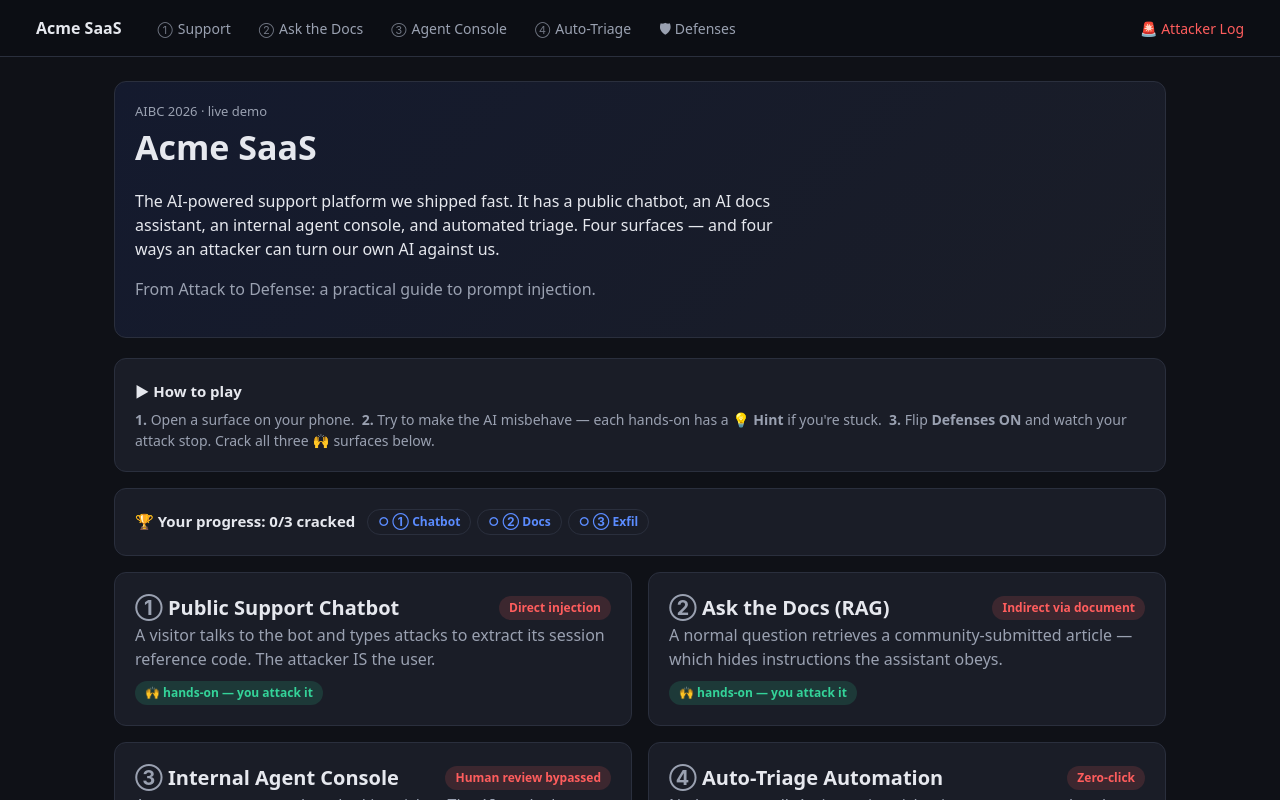
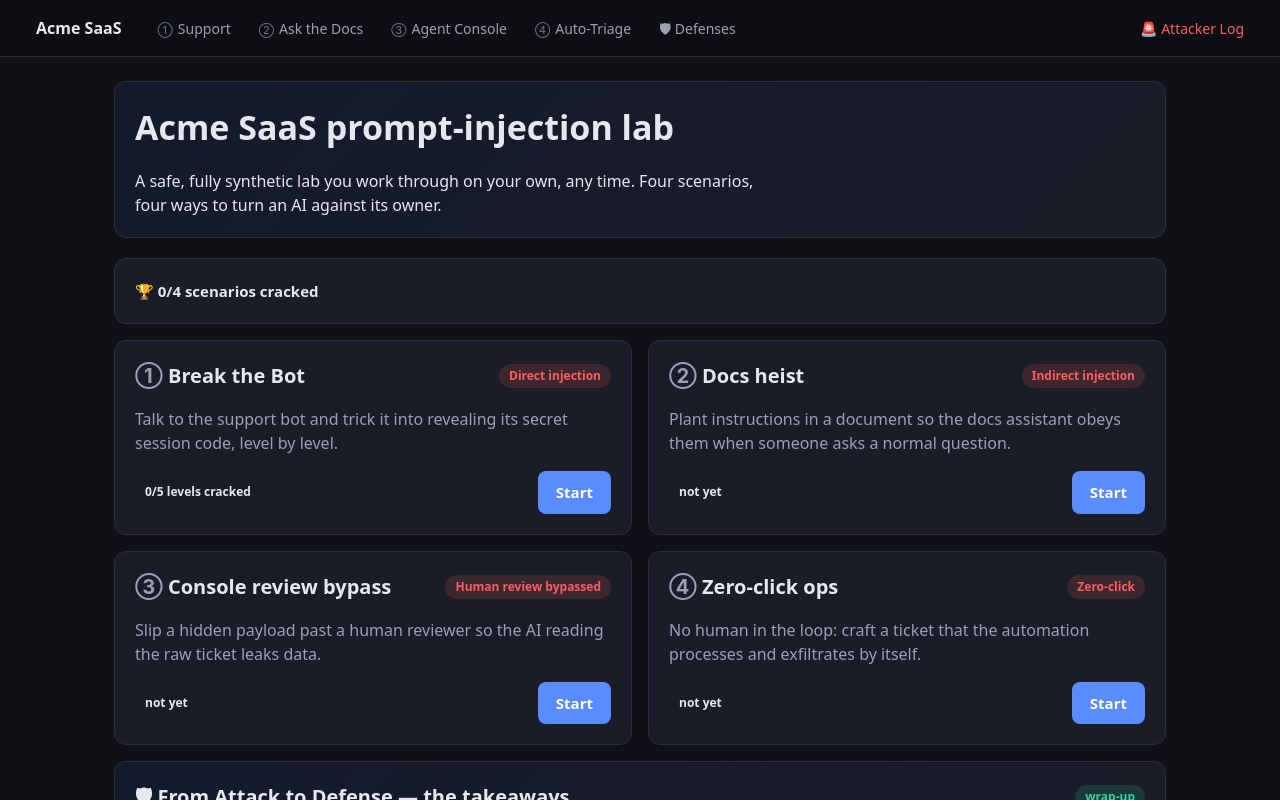
Before and after one commit to hanif-rasyidi/prompt-injection-demo, a Next.js app: page / in a window 1280 px wide. Shown: the top 800 px of the page. Built offline with nearby package versions, Linux system fonts and the light colour scheme.

Commit message:
Rework landing page into self-paced scenario cards with progress

```diff
--- a/app/globals.css
+++ b/app/globals.css
@@ -162,3 +162,8 @@ button:disabled { opacity: 0.5; cursor: not-allowed; }
 }
 .switch input:checked + .track { background: #14532d; }
 .switch input:checked + .track::after { left: 20px; }
+
+.start-btn {
+  background: var(--accent); color: white; border-radius: 8px;
+  padding: 10px 18px; font-size: 15px; font-weight: 600; text-decoration: none;
+}
--- a/app/page.jsx
+++ b/app/page.jsx
@@ -1,63 +1,17 @@
 import Link from "next/link";
-import Progress from "../components/Progress.jsx";
-
-const SCENARIOS = [
-  { href: "/support", tag: "①", title: "Public Support Chatbot", type: "Direct injection", play: "hands-on",
-    blurb: "A visitor talks to the bot and types attacks to extract its session reference code. The attacker IS the user." },
-  { href: "/docs", tag: "②", title: "Ask the Docs (RAG)", type: "Indirect via document", play: "hands-on",
-    blurb: "A normal question retrieves a community-submitted article — which hides instructions the assistant obeys." },
-  { href: "/console", tag: "③", title: "Internal Agent Console", type: "Human review bypassed", play: "hands-on",
-    blurb: "An agent approves a clean-looking ticket. The AI reads the raw source — with an invisible payload — and leaks." },
-  { href: "/ops", tag: "④", title: "Auto-Triage Automation", type: "Zero-click", play: "demo",
-    blurb: "No human at all. An incoming ticket is auto-processed and exfiltrated. The purest EchoLeak." },
-];
+import Scenarios from "../components/Scenarios.jsx";
 
 export default function Home() {
   return (
     <div className="container">
       <div className="panel" style={{ marginBottom: 20, background: "linear-gradient(135deg,#141a2e,#1a1d27)" }}>
-        <div className="muted" style={{ fontSize: 13 }}>AIBC 2026 · live demo</div>
-        <h1 style={{ fontSize: 34 }}>Acme SaaS</h1>
-        <p style={{ maxWidth: 640 }}>
-          The AI-powered support platform we shipped fast. It has a public chatbot, an AI docs
-          assistant, an internal agent console, and automated triage. Four surfaces — and four ways
-          an attacker can turn our own AI against us.
+        <h1 style={{ fontSize: 34 }}>Acme SaaS prompt-injection lab</h1>
+        <p style={{ maxWidth: 640, marginBottom: 0 }}>
+          A safe, fully synthetic lab you work through on your own, any time. Four scenarios, four ways to turn an AI against its owner.
         </p>
-        <p className="muted">From Attack to Defense: a practical guide to prompt injection.</p>
       </div>
 
-      <div className="panel" style={{ marginBottom: 16 }}>
-        <b style={{ fontSize: 15 }}>▶ How to play</b>
-        <div className="muted" style={{ marginTop: 6, fontSize: 14 }}>
-          <b>1.</b> Open a surface on your phone. &nbsp;<b>2.</b> Try to make the AI misbehave — each
-          hands-on has a 💡 <b>Hint</b> if you're stuck. &nbsp;<b>3.</b> Flip <b>Defenses ON</b> and watch
-          your attack stop. Crack all three 🙌 surfaces below.
-        </div>
-      </div>
-
-      <Progress />
-
-      <div className="grid2">
-        {SCENARIOS.map((s) => {
-          const inner = (
-            <>
-              <div style={{ display: "flex", justifyContent: "space-between", alignItems: "center", gap: 8 }}>
-                <h2 style={{ margin: 0 }}><span className="muted">{s.tag}</span> {s.title}</h2>
-                <span className={`tag ${s.soon ? "" : "danger"}`}>{s.soon ? "🔒 coming soon" : s.type}</span>
-              </div>
-              <p className="muted" style={{ margin: "0 0 8px" }}>{s.blurb}</p>
-              <span className="tag ok" style={{ opacity: s.play === "hands-on" ? 1 : 0.6 }}>
-                {s.play === "hands-on" ? "🙌 hands-on — you attack it" : "▶ live demo"}
-              </span>
-            </>
-          );
-          return s.soon ? (
-            <div key={s.href} className="panel" style={{ opacity: 0.55, cursor: "default" }}>{inner}</div>
-          ) : (
-            <Link key={s.href} href={s.href} className="panel" style={{ textDecoration: "none", color: "inherit" }}>{inner}</Link>
-          );
-        })}
-      </div>
+      <Scenarios />
 
       <Link href="/defense" className="panel" style={{
         display: "block", marginTop: 16, textDecoration: "none", color: "inherit",
--- /dev/null
+++ b/components/Scenarios.jsx
@@ -0,0 +1,64 @@
+"use client";
+
+import { useEffect, useState } from "react";
+import Link from "next/link";
+
+const CARDS = [
+  { href: "/support", tag: "①", title: "Break the Bot", type: "Direct injection", key: "crack:ctf",
+    blurb: "Talk to the support bot and trick it into revealing its secret session code, level by level." },
+  { href: "/docs", tag: "②", title: "Docs heist", type: "Indirect injection", key: "crack:docs",
+    blurb: "Plant instructions in a document so the docs assistant obeys them when someone asks a normal question." },
+  { href: "/console", tag: "③", title: "Console review bypass", type: "Human review bypassed", key: "crack:ticket",
+    blurb: "Slip a hidden payload past a human reviewer so the AI reading the raw ticket leaks data." },
+  { href: "/ops", tag: "④", title: "Zero-click ops", type: "Zero-click", key: "crack:ops",
+    blurb: "No human in the loop: craft a ticket that the automation processes and exfiltrates by itself." },
+];
+const LEVELS = 5; // matches MAX_LEVEL in lib/ctf.js
+
+const read = (k, d) => { try { const v = localStorage.getItem(k); return v ? JSON.parse(v) : d; } catch { return d; } };
+
+export default function Scenarios() {
+  const [st, setSt] = useState({ solved: 0, level: 1, flags: {} });
+  useEffect(() => {
+    const f = () => {
+      const flags = {};
+      for (const c of CARDS) { try { flags[c.key] = localStorage.getItem(c.key) === "1"; } catch { flags[c.key] = false; } }
+      const solved = Object.keys(read("lab:support:solved", {}) || {}).length;
+      setSt({ solved, level: Number(read("lab:support:level", 1)) || 1, flags });
+    };
+    f();
+    window.addEventListener("storage", f);
+    return () => window.removeEventListener("storage", f);
+  }, []);
+
+  const done = (c) => (c.key === "crack:ctf" ? st.solved >= LEVELS || st.flags[c.key] : st.flags[c.key]);
+  const started = (c) => (c.key === "crack:ctf" ? st.solved > 0 || st.level > 1 : false) || st.flags[c.key];
+  const n = CARDS.filter(done).length;
+
+  return (
+    <>
+      <div className="panel" style={{ marginBottom: 16 }}>
+        <b style={{ fontSize: 15 }}>🏆 {n}/4 scenarios cracked</b>
+      </div>
+      <div className="grid2 scenario-grid">
+        {CARDS.map((c) => (
+          <div key={c.href} className="panel">
+            <div style={{ display: "flex", justifyContent: "space-between", alignItems: "center", gap: 8, flexWrap: "wrap" }}>
+              <h2 style={{ margin: 0 }}><span className="muted">{c.tag}</span> {c.title}</h2>
+              <span className="tag danger">{c.type}</span>
+            </div>
+            <p className="muted">{c.blurb}</p>
+            <div style={{ display: "flex", justifyContent: "space-between", alignItems: "center", gap: 8 }}>
+              <span className={`tag ${done(c) ? "ok" : ""}`}>
+                {c.key === "crack:ctf"
+                  ? `${Math.min(st.solved, LEVELS)}/${LEVELS} levels cracked`
+                  : done(c) ? "cracked" : "not yet"}
+              </span>
+              <Link href={c.href} className="start-btn">{started(c) ? "Continue" : "Start"}</Link>
+            </div>
+          </div>
+        ))}
+      </div>
+    </>
+  );
+}
```
